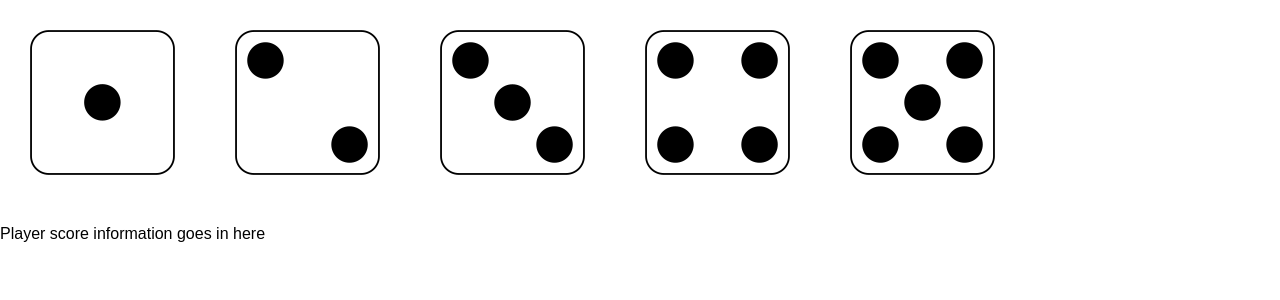
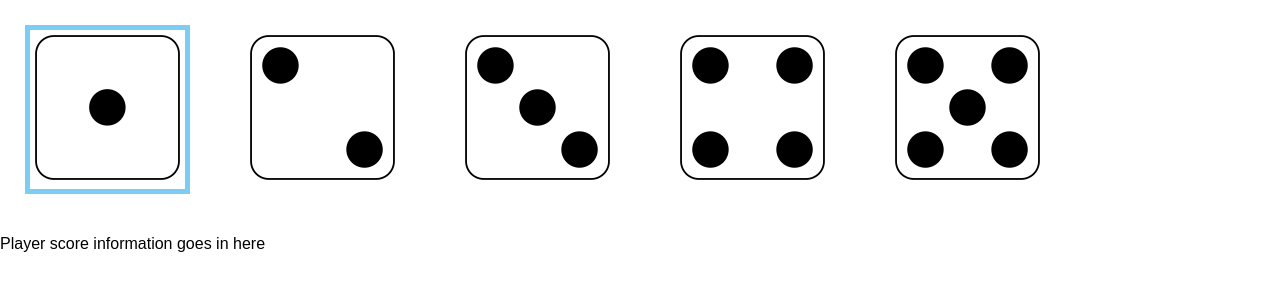
Before and after one commit to cifarquhar/yahtzee, a React (Create React App) app: page / in a window 1280 px wide. In both pictures the pointer is over the element 102 px from the left and 104 px from the top of the page. Shown: the top 300 px of the page. Built offline with nearby package versions, Linux system fonts and the light colour scheme.

Commit message:
add variables stylesheet, add hover effect to dice

```diff
--- a/src/styles/components.scss
+++ b/src/styles/components.scss
@@ -1,3 +1,12 @@
+@import "./variables.scss";
+
 .dice{
   margin: 30px;
+  padding: 5px;
+
+  &:hover{
+    margin: 25px;
+    border: 5px solid $c-dice-hover;
+  }
+
 }
--- /dev/null
+++ b/src/styles/variables.scss
@@ -0,0 +1,3 @@
+// Colours
+
+$c-dice-hover: #7CCDF4;
```
